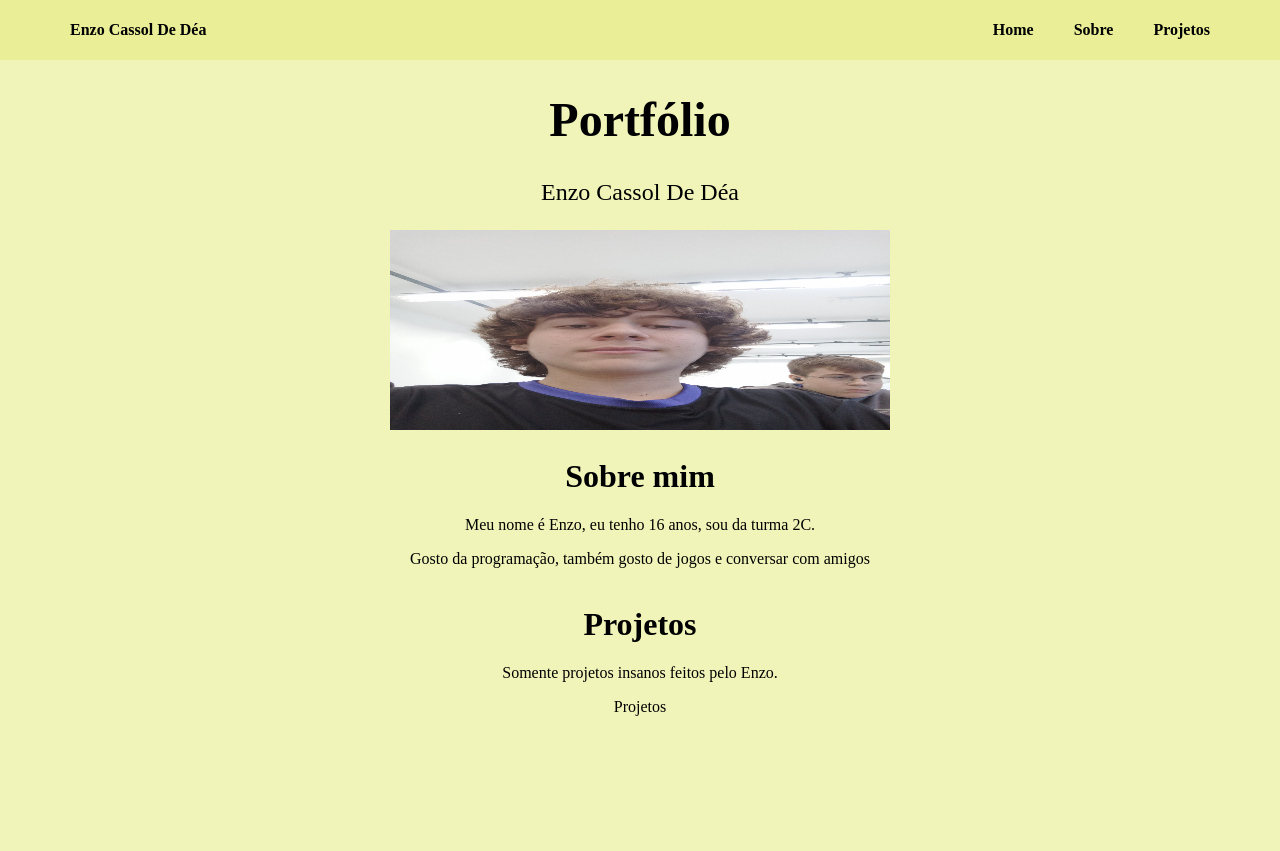
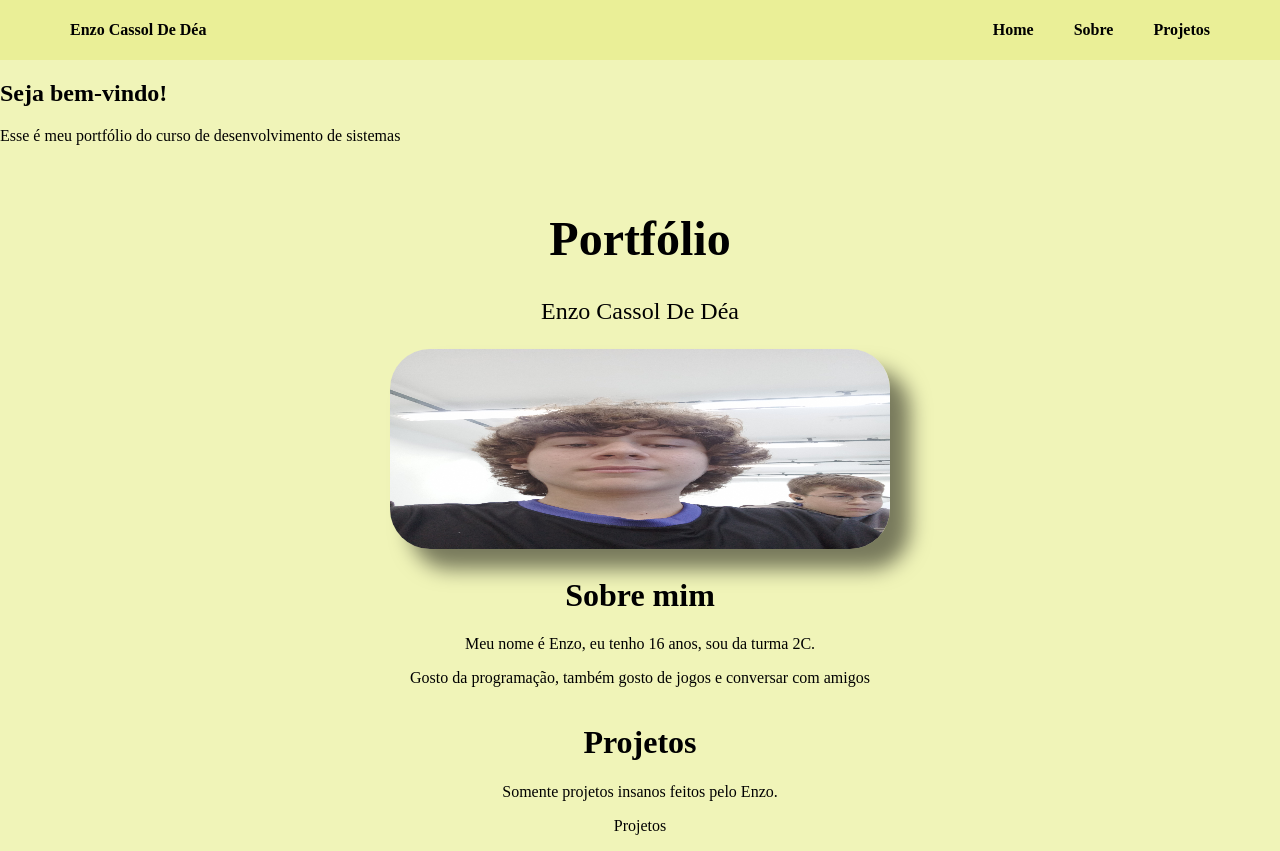
Before and after one commit to biboSguy/portf-lio, a plain HTML site: page index.html in a window 1280 px wide. Before the commit the page ends 800 px from the top, so only its background shows below. Drawn offline with Linux system fonts and the light colour scheme.

Commit message:
comentario

```diff
--- a/index.html
+++ b/index.html
@@ -25,6 +25,17 @@
             </ul>
         </nav>
     </header>
+
+    <section>
+        <div cçass="esquerdo">
+            <h1>Seja bem-vindo!</h1>
+            <p>Esse é meu portfólio do curso de desenvolvimento de sistemas</p>
+        </div>
+        <div class="direito">
+            <img src="" alt="">
+        </div>
+    </section>
+
     <div class="titulo">
         <h1>Portfólio</h1>
         <p>Enzo Cassol De Déa</p>
--- a/style.css
+++ b/style.css
@@ -26,6 +26,7 @@ body {
 .titulo {
     text-align: center;
     font-size: x-large;
+
 }
 
 .sobremim {
@@ -38,3 +39,8 @@ body {
 .projetos {
     text-align: center;
 }
+
+.titulo img{
+    border-radius: 40px;
+    box-shadow: 20px 20px 20px rgb(0, 0, 0, 0.5);
+}
```
